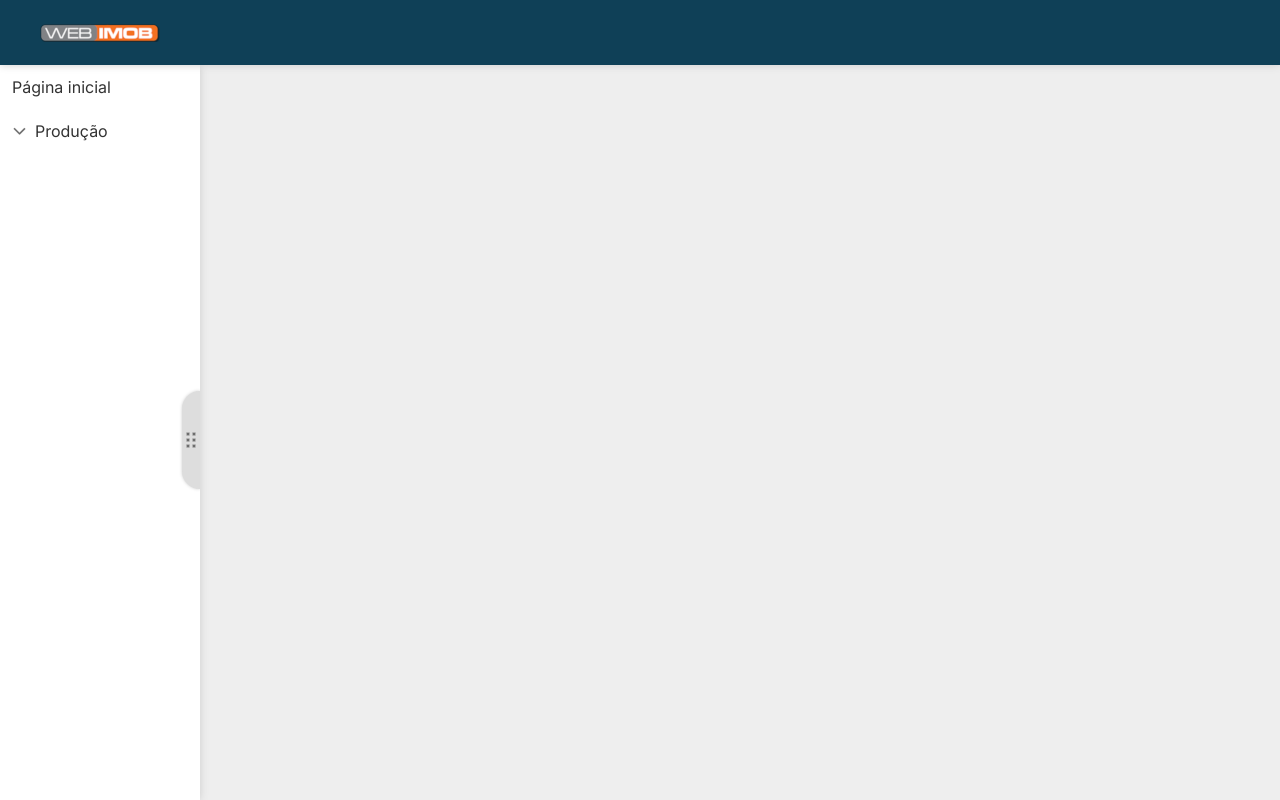
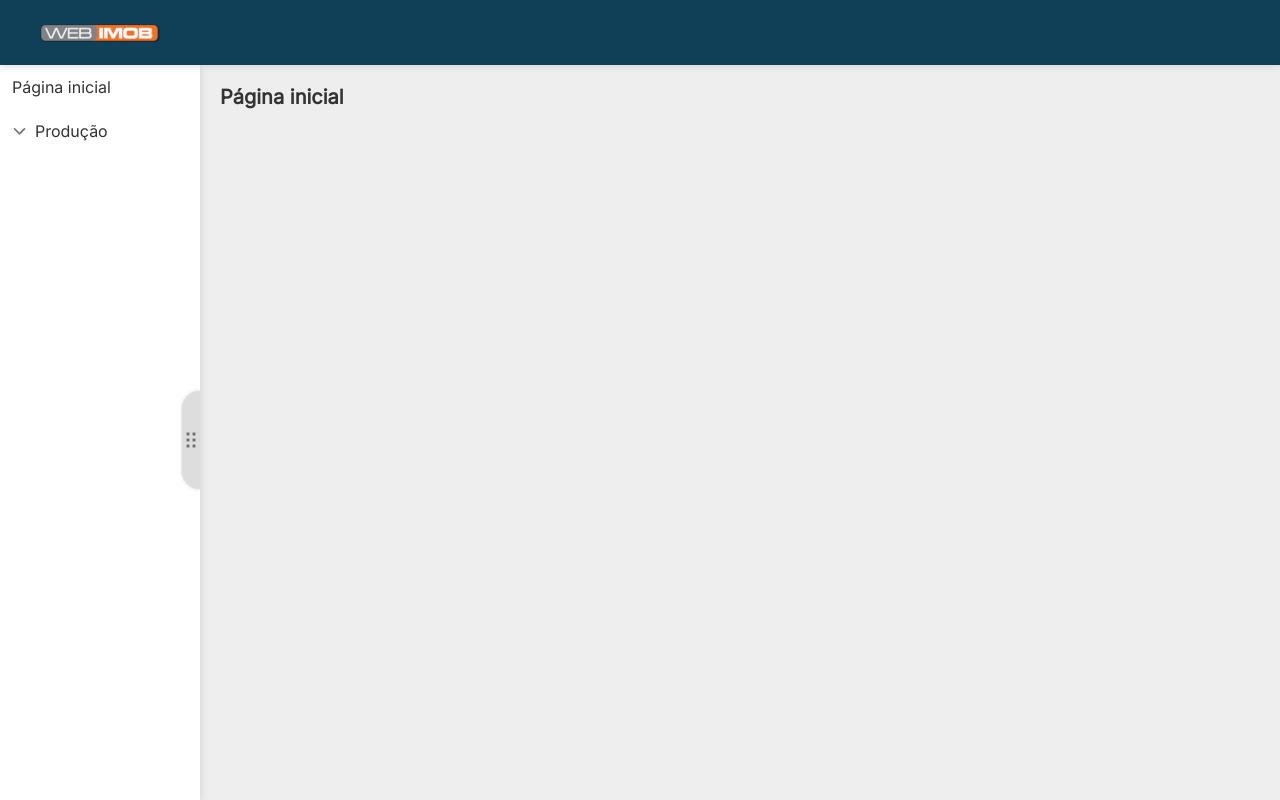
Before and after one commit to Berohlfs/Webimob, a React (Create React App) app in the folder codigo-fonte/Client/: page / in a window 1280 px wide. Built offline with nearby package versions, Linux system fonts and the light colour scheme.

Commit message:
create H1 div

```diff
--- a/codigo-fonte/Client/src/App.css
+++ b/codigo-fonte/Client/src/App.css
@@ -33,8 +33,12 @@ font-family: 'Poppins', sans-serif;
 a{
     color:inherit;
 }
-h1{
-    font-size: 18px;
-    margin-left: 20px;
-    text-align: center;
+div#page-info-div{
+    margin-bottom: 15px;
+    display:flex;
+    align-items: center;
 }
+div#page-info-div>h1{
+    font-size: 20px;
+    color:var(--darkergrey);
+}
--- a/codigo-fonte/Client/src/pages/NovaImobiliaria.js
+++ b/codigo-fonte/Client/src/pages/NovaImobiliaria.js
@@ -5,11 +5,18 @@ const NovaImobiliaria = ()=> {
 
     return (
         <>
+          <div id={'page-info-div'}>
+            <h1>Nova imobiliária</h1>
+          </div>
 
           {/* InputDefault props -> label, input_length, input_type, input_width, input_name, input_mask*/}
+          <form>
 
-          <InputDefault label={'Razão social'} input_width={'300px'} input_name={'nome'}/>
-          <InputDefault label={'Número'} input_length={''} input_width={'200px'} input_name={'numero'} input_mask={''}/>
+            <InputDefault label={'Razão social'} input_width={'300px'} input_name={'nome'}/>
+            <InputDefault label={'Número'} input_length={''} input_width={'200px'} input_name={'numero'} input_mask={''}/>
+
+          </form>
+
 
         </>
       )
--- a/codigo-fonte/Client/src/pages/PaginaInicial.js
+++ b/codigo-fonte/Client/src/pages/PaginaInicial.js
@@ -3,7 +3,9 @@ const PaginaInicial = ()=> {
 
     return (
         <>
-
+          <div id={'page-info-div'}>
+            <h1>Página inicial</h1>
+          </div>
         </>
       )
 }
```
